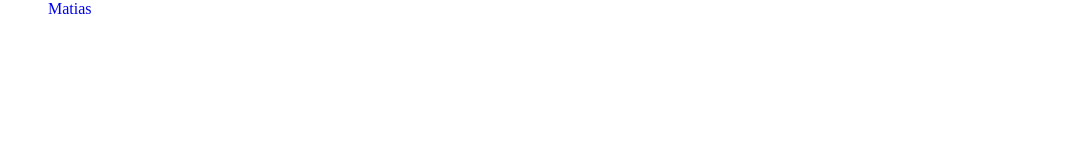
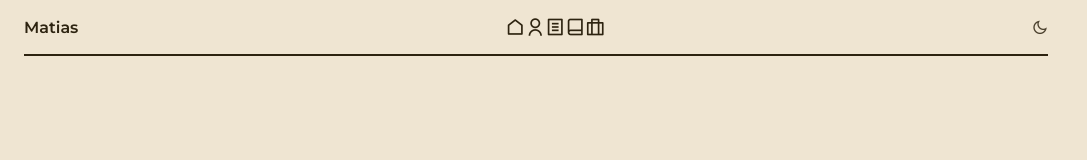
Before and after one commit to MattPerSua/ArgProg---Proyecto-Integrador, a plain HTML site: page index.html in a window 1280 px wide. Shown: the whole page, without its empty margins (0-1087 px from the left). Drawn offline with nearby package versions, Linux system fonts and the light colour scheme.

Commit message:
css y html para head y nav var.

```diff
--- a/assets/css/styles.css
+++ b/assets/css/styles.css
@@ -7,14 +7,13 @@
 
 :root {
     --header-heigt: 3.5rem;
-}
 
     /*Colores*/
 
-    --title-color: ;
-    --text-color: ;
-    --body-color: ;
-    --container-color: ;
+    --title-color: hsla(40, 48%, 12%);
+    --text-color: hsla(40, 24%, 24%);
+    --body-color: hsla(40, 4%, 88%);
+    --container-color: hsla(40, 48%, 88%);
 
     /*Fuente y Tipografia*/
     /* .5rem = 8 / 1rem = 16px */
@@ -33,6 +32,7 @@
     /* indice z*/
     --z-tooltip: 10;
     --z-fixed:100;
+}
 
     /* tipografia responsiva*/
     @media screen and (min-width: 1024px) {
@@ -83,7 +83,6 @@
         height: auto;
     }
 
-
 /*========== CSS CLASES REUSABLES =========*/
 
 .container {
@@ -112,8 +111,75 @@
 
 /*========== CV ==========*/
 
+
+
 /*========== HEADER Y NAV ==========*/
 
+.header {
+    position: fixed;
+    width: 100%;
+    background-color: var(--container-color);
+    top: 0;
+    left: 0;
+    z-index: var(--z-fixed);
+}
+
+.nav {
+    height: var(--header-heigt);
+    display: flex;
+    justify-content: space-between;
+    align-items: center;
+    border-bottom: 2px solid var(--title-color);
+}
+
+.nav__logo {
+    color: var(--title-color);
+    font-weight: var(--font-semi-bold);
+}
+
 /* Navegacion de dispositivos moviles */
+@media screen and (max-width: 1023px) {
+    .nav__menu {
+        position: fixed;
+        bottom: 1.5rem;
+        left: 0;
+        right: 0;
+        background-color: var(--container-color);
+        box-shadow: 0 4px 24px hsla(40, 48%, 4%, .25);
+        margin-inline: 1.5rem;
+        border-radius: .5rem;
+        padding: 1.25rem 3rem;
+    }
+}
+
+.nav__list {
+    display: flex;
+    justify-content: space-between;
+}
+
+.nav__link {
+    position: relative;
+    font-size: 1.25rem;
+    color: var(--title-color);
+}
+
+.nav__link::after {
+    content: '';
+    position: absolute;
+    width: 32px;
+    height: 2px;
+    background-color: var(--title-color);
+    left: -6px;
+    bottom: -8px;
+    transition: transform .3s, opacity .3s;
+    opacity: 0;
+}
+
+.nav__link:hover::after{
+    opacity: 1;
+    transform: translateY(-4px);
+}
+
+
 
 /* Links Activos*/
--- a/index.html
+++ b/index.html
@@ -8,7 +8,7 @@
     <link rel="shortcut icon" href="assets/img/favicon.ico">
 
     <!--========================= REMIXICONS ===========================-->
-    <link rel="stylesheet" href="">
+    <link rel="stylesheet" href="https://cdnjs.cloudflare.com/ajax/libs/remixicon/3.5.0/remixicon.css">
 
     <!--========================= CSS ===========================-->
     <link rel="stylesheet" href="assets/css/styles.css">
@@ -27,37 +27,53 @@
                     <ul class="nav__list">
 
                         <li class="nav__item">
-                            <a href="#" class="nav__link">
-
+                            <a href="#home" class="nav__link">
+                                <i class="ri-home-line"></i>
                             </a>
                         </li>
 
                         <li class="nav__item">
-                            <a href="#" class="nav__link">
-
+                            <a href="#about" class="nav__link">
+                                <i class="ri-user-line"></i>
                             </a>
                         </li>
 
                         <li class="nav__item">
-                            <a href="#" class="nav__link">
-
+                            <a href="#skills" class="nav__link">
+                                <i class="ri-file-list-line"></i>
                             </a>
                         </li>
 
                         <li class="nav__item">
-                            <a href="#" class="nav__link">
+                            <a href="#education" class="nav__link">
+                                <i class="ri-book-line"></i>
+                            </a>
+                        </li>
 
+                        <li class="nav__item">
+                            <a href="#work" class="nav__link">
+                                <i class="ri-briefcase-3-line"></i>
                             </a>
                         </li>
 
                     </ul>
 
                 </div>
+
+                <!-- Botón de Modo-->
+                <i class="ri-moon-line cambiar-modo" id="boton-modo"></i>
+
             </nav>
         </header>
 
         <!--========================= MAIN ===========================-->
         <main class="resume_main">
+            <!-- =========================== HOME ==========================-->
+            <section class="home" id="home">
+
+            </section>
+
+
 
         </main>
 
```
